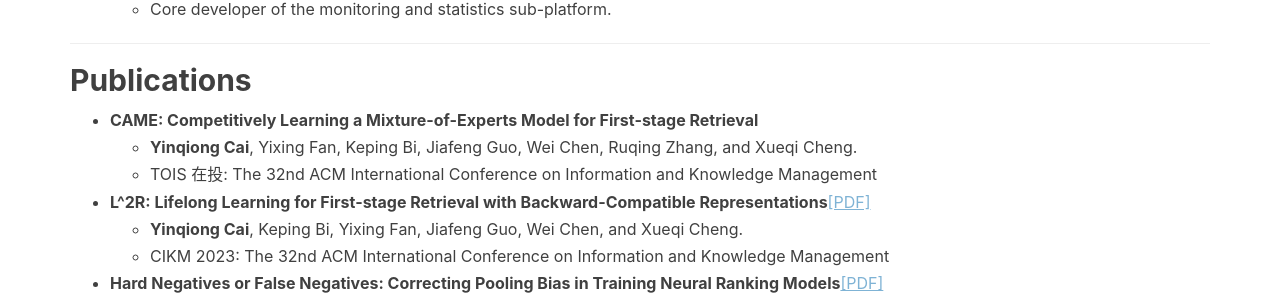
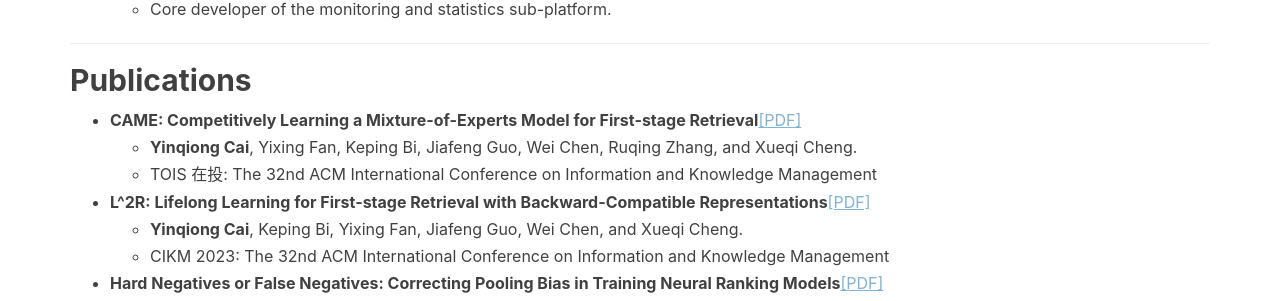
Before and after one commit to caiyinqiong/caiyinqiong.github.io, a Jekyll site: the page built from resume.html, in a window 1280 px wide and 900 px high, scrolled down 1052 px. Shown: the part 150-451 px from the top of the window. Built offline with Jekyll 4.4.1, drawn with Linux system fonts in a browser that asks for light colours; nearby versions of some CDN libraries; comment, search, counter and statistics services are not loaded.

Commit message:
Update resume.html

```diff
--- a/resume.html
+++ b/resume.html
@@ -82,7 +82,7 @@
     <hr>
     <h2>Publications</h2>
 <ul>
-<li><strong>CAME: Competitively Learning a Mixture-of-Experts Model for First-stage Retrieval</strong></li>
+<li><strong>CAME: Competitively Learning a Mixture-of-Experts Model for First-stage Retrieval</strong><a href="https://arxiv.org/pdf/2311.02834.pdf" style="color:#7FB3D5;text-decoration:underline">[PDF]</a></li>
     <ul>
         <li><strong>Yinqiong Cai</strong>, Yixing Fan, Keping Bi, Jiafeng Guo, Wei Chen, Ruqing Zhang, and Xueqi Cheng.</li>
         <li>TOIS 在投: The 32nd ACM International Conference on Information and Knowledge Management</li>
```
